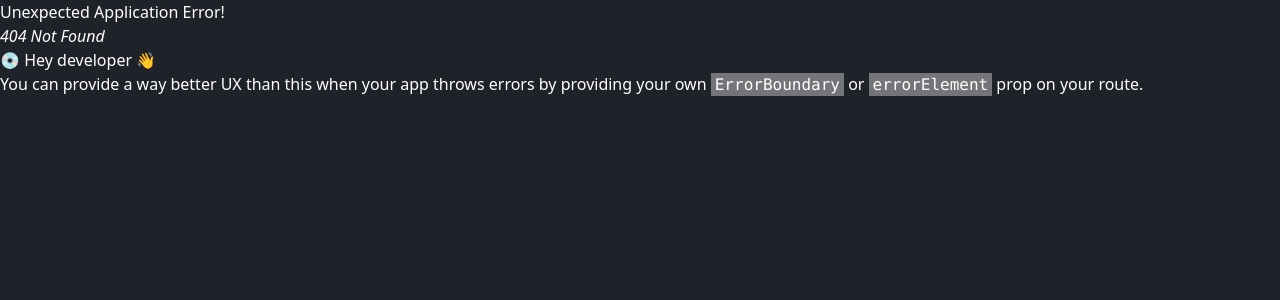
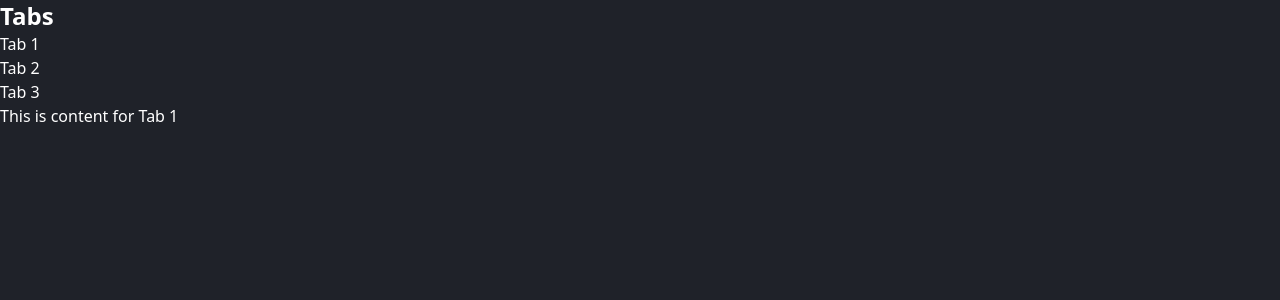
Before and after one commit to khalid-ashraf/Components-ts, a React (Vite) app: page /tabs in a window 1280 px wide. Before the commit this address had no page. Shown: the top 300 px of the page. Built offline with nearby package versions, Linux system fonts and the light colour scheme.

Commit message:
created a tabs component

```diff
--- a/src/App.tsx
+++ b/src/App.tsx
@@ -11,6 +11,7 @@ import {
   PasswordGenerator,
   RandomColorGenerator,
   RecursiveComponent,
+  Tabs,
 } from "./routes";
 import StarRating from "./routes/StarRating";
 
@@ -58,6 +59,10 @@ const router = createBrowserRouter([
         path: "/star-rating",
         element: <StarRating />,
       },
+      {
+        path: "/tabs",
+        element: <Tabs />,
+      },
     ],
   },
 ]);
--- a/src/routes/Home.tsx
+++ b/src/routes/Home.tsx
@@ -29,6 +29,8 @@ const Home: React.FC = () => {
         <ButtonLink link='/recursive-component'>Recursive Component</ButtonLink>
 
         <ButtonLink link='/star-rating'>Star Rating</ButtonLink>
+
+        <ButtonLink link='/tabs'>Tabs</ButtonLink>
       </div>
     </div>
   );
--- /dev/null
+++ b/src/routes/Tabs.tsx
@@ -0,0 +1,88 @@
+const tabs = [
+  {
+    label: "Tab 1",
+    content: "This is content for Tab 1",
+  },
+  {
+    label: "Tab 2",
+    content: "This is content for Tab 2",
+  },
+  {
+    label: "Tab 3",
+    content: "This is content for Tab 3",
+  },
+];
+
+import { memo, useCallback, useState } from "react";
+
+interface Tab {
+  label: string;
+  content: string;
+}
+
+interface TabProps {
+  tab: Tab;
+  tabIndex: number;
+  isActive: boolean;
+  handleSetTab: (tabIndex: number) => void;
+}
+
+const Tab: React.FC<TabProps> = memo(({ tab, tabIndex, isActive, handleSetTab }) => {
+  return (
+    <li>
+      <button
+        onClick={() => handleSetTab(tabIndex)}
+        className={`border  p-3 ${isActive ? "border-slate-300" : "border-slate-600"}`}
+        disabled={isActive}
+        role='tab'
+        aria-label={`tab-${tabIndex}`}
+        aria-selected={isActive}
+        aria-controls={`panel-${tabIndex}`}
+      >
+        {tab.label}
+      </button>
+    </li>
+  );
+});
+
+const Tabs: React.FC = memo(() => {
+  const [tabNumber, setTabNumber] = useState<number>(0);
+
+  const handleSetTab = useCallback(
+    (tabIndex: number): void => {
+      setTabNumber(tabIndex);
+    },
+    [setTabNumber]
+  );
+
+  return (
+    <div className='flex flex-col justify-center items-center'>
+      <h1 className='heading-2'>Tabs</h1>
+
+      <nav className='m-4'>
+        <ul className='flex flex-row gap-4' aria-label='Tab List' role='tab list'>
+          {tabs?.map((tab, tabIndex) => {
+            const isActive = tabIndex === tabNumber;
+
+            return (
+              <Tab
+                key={`tab-${tabIndex}`}
+                tab={tab}
+                tabIndex={tabIndex}
+                isActive={isActive}
+                handleSetTab={handleSetTab}
+              />
+            );
+          })}
+        </ul>
+      </nav>
+
+      <article>
+        {tabs?.map((tab, tabIndex) => {
+          return tabIndex === tabNumber && <p>{tab.content}</p>;
+        })}
+      </article>
+    </div>
+  );
+});
+export default Tabs;
--- a/src/routes/index.ts
+++ b/src/routes/index.ts
@@ -11,6 +11,7 @@ const PasswordGenerator = withLazyLoading(() => import("./PasswordGenerator.tsx"
 const RandomColorGenerator = withLazyLoading(() => import("./RandomColorGenerator"));
 const RecursiveComponent = withLazyLoading(() => import("./RecursiveComponent"));
 const StarRating = withLazyLoading(() => import("./StarRating"));
+const Tabs = withLazyLoading(() => import("./Tabs.tsx"));
 
 export {
   Accordion,
@@ -23,4 +24,5 @@ export {
   RandomColorGenerator,
   RecursiveComponent,
   StarRating,
+  Tabs,
 };
```
